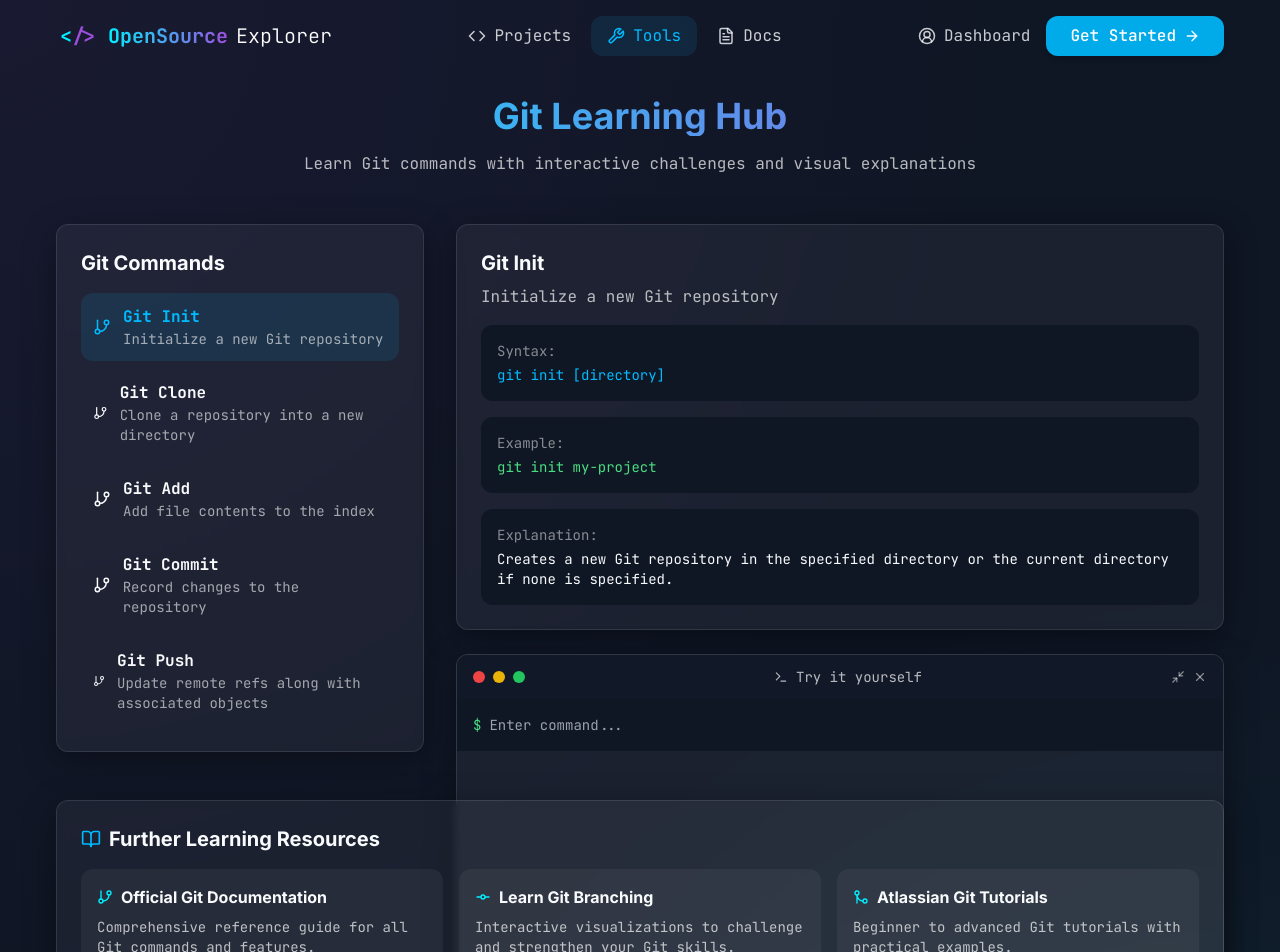
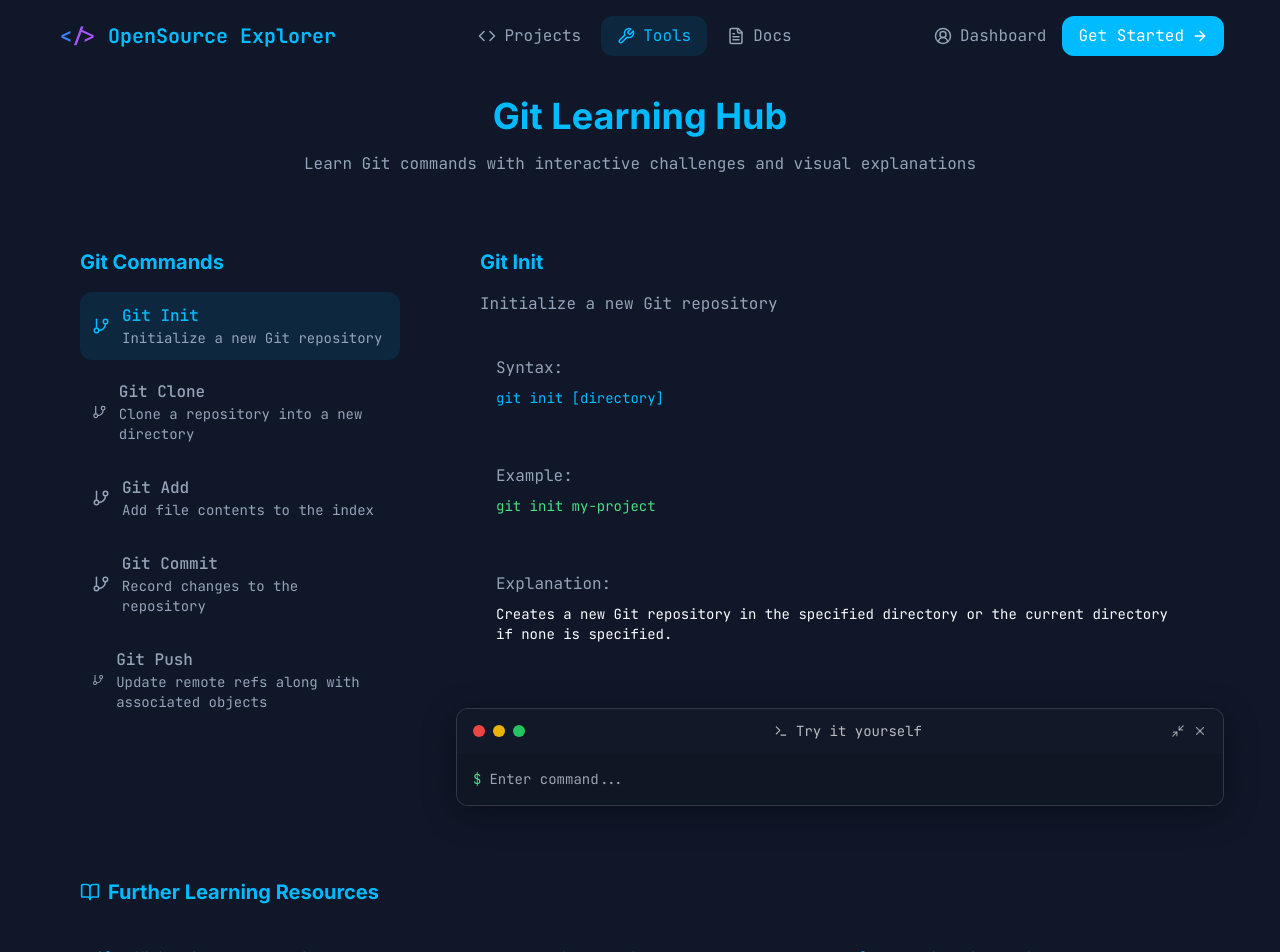
Before and after one commit to aneetk09/openhub, a React (Vite) app: page /tools/git-learning-hub in a window 1280 px wide. Shown: the top 952 px of the page. Built offline with nearby package versions, Linux system fonts and the light colour scheme; sample sign-in values are in the browser's storage.

Commit message:
Fix website links and adjustments
- Fix broken links across the website.
- Adjust items on the Git Learning Hub page.

```diff
--- a/src/components/Navbar.tsx
+++ b/src/components/Navbar.tsx
@@ -1,4 +1,3 @@
-
 import { useState, useEffect } from 'react';
 import { NavLink, useLocation, Link } from 'react-router-dom';
 import { motion } from 'framer-motion';
@@ -35,31 +34,26 @@ const Navbar = () => {
       animate={{ y: 0, opacity: 1 }}
       transition={{ duration: 0.5 }}
       className={`fixed top-0 left-0 right-0 z-50 px-6 py-4 transition-all duration-300 ${
-        scrolled ? 'glass shadow-glass' : 'bg-transparent'
+        scrolled ? 'glass-morphism' : 'bg-transparent'
       }`}
     >
       <div className="container mx-auto">
         <div className="flex items-center justify-between">
-          {/* Logo */}
-          <NavLink
+          <Link
             to="/"
-            className="flex items-center gap-2 text-xl font-bold text-white"
+            className="flex items-center gap-2 text-xl font-bold text-primary"
           >
             <motion.div
               whileHover={{ rotate: 180 }}
               transition={{ duration: 0.5 }}
-              className="flex items-center justify-center p-1 text-xl font-bold text-white"
+              className="flex items-center justify-center p-1"
             >
-              <span className="text-neon-blue">&lt;</span>
-              <span className="text-neon-purple">/&gt;</span>
+              <span className="text-blue-500">&lt;</span>
+              <span className="text-purple-500">/&gt;</span>
             </motion.div>
-            <span className="bg-gradient-blue-purple bg-clip-text text-transparent">
-              OpenSource
-            </span>
-            <span className="font-light">Explorer</span>
-          </NavLink>
+            <span>OpenSource Explorer</span>
+          </Link>
 
-          {/* Desktop Navigation */}
           <nav className="hidden md:flex items-center space-x-1">
             {navItems.map((item) => (
               <NavLink
@@ -69,37 +63,28 @@ const Navbar = () => {
                   relative px-4 py-2 rounded-lg flex items-center gap-2 transition-all duration-300
                   ${isActive
                     ? 'text-primary bg-primary/10'
-                    : 'text-foreground/80 hover:text-foreground hover:bg-white/5'}
+                    : 'text-muted-foreground hover:text-primary hover:bg-white/5'}
                 `}
               >
                 {item.icon}
                 {item.name}
-                {location.pathname === item.path && (
-                  <motion.span
-                    layoutId="navbar-indicator"
-                    className="absolute bottom-0 left-0 right-0 h-0.5 bg-gradient-blue-purple"
-                    animate={{ opacity: 1 }}
-                    transition={{ duration: 0.3 }}
-                  />
-                )}
               </NavLink>
             ))}
           </nav>
 
-          {/* Action Buttons */}
           <div className="hidden md:flex items-center space-x-4">
             <Link
               to="/dashboard"
-              className="flex items-center gap-2 text-foreground/80 hover:text-foreground transition-colors duration-300"
+              className="flex items-center gap-2 text-muted-foreground hover:text-primary transition-colors duration-300"
             >
               <UserCircle2 size={18} />
               <span>Dashboard</span>
             </Link>
             <Link
               to="/auth"
-              className="btn btn-primary flex items-center gap-2"
+              className="px-4 py-2 rounded-lg bg-primary text-primary-foreground hover:opacity-90 transition-opacity flex items-center gap-2"
             >
-              <span>Get Started</span>
+              Get Started
               <svg
                 xmlns="http://www.w3.org/2000/svg"
                 width="16"
@@ -118,9 +103,8 @@ const Navbar = () => {
             </Link>
           </div>
 
-          {/* Mobile Menu Button */}
           <button
-            className="md:hidden flex items-center text-foreground/80 hover:text-foreground"
+            className="md:hidden flex items-center text-muted-foreground hover:text-primary"
             onClick={() => setMobileMenuOpen(!mobileMenuOpen)}
             aria-label="Toggle menu"
           >
@@ -129,25 +113,25 @@ const Navbar = () => {
         </div>
       </div>
 
-      {/* Mobile Menu */}
       {mobileMenuOpen && (
         <motion.div
           initial={{ opacity: 0, height: 0 }}
           animate={{ opacity: 1, height: 'auto' }}
           exit={{ opacity: 0, height: 0 }}
           transition={{ duration: 0.3 }}
-          className="md:hidden glass mt-2 rounded-xl overflow-hidden"
+          className="md:hidden glass-morphism mt-2 rounded-xl overflow-hidden"
         >
           <div className="px-4 py-5 space-y-3">
             {navItems.map((item) => (
               <NavLink
                 key={item.name}
                 to={item.path}
+                onClick={() => setMobileMenuOpen(false)}
                 className={({ isActive }) => `
                   flex items-center gap-2 px-4 py-2 rounded-lg transition-all duration-300
                   ${isActive
                     ? 'text-primary bg-primary/10'
-                    : 'text-foreground/80 hover:text-foreground hover:bg-white/5'}
+                    : 'text-muted-foreground hover:text-primary hover:bg-white/5'}
                 `}
               >
                 {item.icon}
@@ -158,16 +142,18 @@ const Navbar = () => {
             <div className="pt-2 mt-2 border-t border-white/10 flex flex-col gap-3">
               <Link
                 to="/dashboard"
-                className="flex items-center gap-2 px-4 py-2 rounded-lg text-foreground/80 hover:text-foreground hover:bg-white/5 transition-all duration-300"
+                onClick={() => setMobileMenuOpen(false)}
+                className="flex items-center gap-2 px-4 py-2 rounded-lg text-muted-foreground hover:text-primary hover:bg-white/5 transition-all duration-300"
               >
                 <UserCircle2 size={18} />
                 <span>Dashboard</span>
               </Link>
               <Link
                 to="/auth"
-                className="btn btn-primary flex items-center justify-center gap-2"
+                onClick={() => setMobileMenuOpen(false)}
+                className="px-4 py-2 rounded-lg bg-primary text-primary-foreground hover:opacity-90 transition-opacity flex items-center justify-center gap-2"
               >
-                <span>Get Started</span>
+                Get Started
                 <svg
                   xmlns="http://www.w3.org/2000/svg"
                   width="16"
--- a/src/pages/GitLearningHub.tsx
+++ b/src/pages/GitLearningHub.tsx
@@ -1,4 +1,3 @@
-
 import { useState } from 'react';
 import { motion } from 'framer-motion';
 import { BookOpen, GitBranch, GitCommit, GitMerge } from 'lucide-react';
@@ -77,16 +76,16 @@ const GitLearningHub = () => {
   };
 
   return (
-    <div className="min-h-screen flex flex-col">
+    <div className="min-h-screen flex flex-col bg-background">
       <Navbar />
-      <main className="flex-grow pt-24 px-6 pb-20">
-        <div className="container mx-auto">
+      <main className="flex-grow pt-24 px-4 md:px-6 pb-20">
+        <div className="container mx-auto max-w-7xl">
           <div className="text-center mb-12">
             <motion.h1
               initial={{ opacity: 0, y: 20 }}
               animate={{ opacity: 1, y: 0 }}
               transition={{ duration: 0.5 }}
-              className="text-3xl md:text-4xl font-bold mb-4 bg-gradient-blue-purple bg-clip-text text-transparent"
+              className="text-3xl md:text-4xl font-bold mb-4 text-primary"
             >
               Git Learning Hub
             </motion.h1>
@@ -94,16 +93,16 @@ const GitLearningHub = () => {
               initial={{ opacity: 0, y: 20 }}
               animate={{ opacity: 1, y: 0 }}
               transition={{ duration: 0.5, delay: 0.1 }}
-              className="text-white/70 max-w-2xl mx-auto"
+              className="text-muted-foreground max-w-2xl mx-auto"
             >
               Learn Git commands with interactive challenges and visual explanations
             </motion.p>
           </div>
 
-          <div className="grid grid-cols-1 lg:grid-cols-3 gap-8 mb-12">
-            <div className="lg:col-span-1">
-              <div className="glass-card p-6 h-full">
-                <h2 className="text-xl font-bold mb-4">Git Commands</h2>
+          <div className="grid grid-cols-1 lg:grid-cols-12 gap-8 mb-12">
+            <div className="lg:col-span-4">
+              <div className="sticky top-24 glass-morphism rounded-lg p-6">
+                <h2 className="text-xl font-bold mb-4 text-primary">Git Commands</h2>
                 <div className="space-y-2">
                   {Object.entries(commands).map(([key, command]) => (
                     <button
@@ -112,12 +111,12 @@ const GitLearningHub = () => {
                       className={`w-full text-left p-3 rounded-lg transition-all flex items-center gap-3
                         ${activeCommand === key
                           ? 'bg-primary/10 text-primary'
-                          : 'hover:bg-white/5'}`}
+                          : 'hover:bg-white/5 text-muted-foreground hover:text-primary'}`}
                     >
                       <GitBranch size={18} />
                       <div>
-                        <div className="font-bold">{command.title}</div>
-                        <div className="text-sm text-white/60">{command.description}</div>
+                        <div className="font-medium">{command.title}</div>
+                        <div className="text-sm text-muted-foreground">{command.description}</div>
                       </div>
                     </button>
                   ))}
@@ -125,27 +124,30 @@ const GitLearningHub = () => {
               </div>
             </div>
 
-            <div className="lg:col-span-2">
-              <div className="glass-card p-6 mb-6">
-                <h2 className="text-xl font-bold mb-2">{commands[activeCommand as keyof typeof commands].title}</h2>
-                <p className="text-white/70 mb-4">{commands[activeCommand as keyof typeof commands].description}</p>
+            <div className="lg:col-span-8">
+              <div className="glass-morphism rounded-lg p-6 mb-6">
+                <h2 className="text-xl font-bold mb-4 text-primary">{commands[activeCommand as keyof typeof commands].title}</h2>
+                <p className="text-muted-foreground mb-6">{commands[activeCommand as keyof typeof commands].description}</p>
 
-                <div className="bg-dark-bg rounded-lg p-4 font-mono text-sm mb-4">
-                  <div className="text-white/50 mb-1">Syntax:</div>
-                  <div className="text-primary">{commands[activeCommand as keyof typeof commands].syntax}</div>
+                <div className="space-y-6">
+                  <div className="neo-blur rounded-lg p-4">
+                    <div className="text-muted-foreground mb-2">Syntax:</div>
+                    <div className="font-mono text-sm text-primary">{commands[activeCommand as keyof typeof commands].syntax}</div>
                   </div>
 
-                <div className="bg-dark-bg rounded-lg p-4 font-mono text-sm mb-4">
-                  <div className="text-white/50 mb-1">Example:</div>
-                  <div className="text-green-400">{commands[activeCommand as keyof typeof commands].example}</div>
+                  <div className="neo-blur rounded-lg p-4">
+                    <div className="text-muted-foreground mb-2">Example:</div>
+                    <div className="font-mono text-sm text-green-400">{commands[activeCommand as keyof typeof commands].example}</div>
                   </div>
 
-                <div className="bg-dark-bg rounded-lg p-4 text-sm">
-                  <div className="text-white/50 mb-1">Explanation:</div>
-                  <div>{commands[activeCommand as keyof typeof commands].explanation}</div>
+                  <div className="neo-blur rounded-lg p-4">
+                    <div className="text-muted-foreground mb-2">Explanation:</div>
+                    <div className="text-sm text-foreground">{commands[activeCommand as keyof typeof commands].explanation}</div>
+                  </div>
                 </div>
               </div>
 
+              <div className="glass-morphism rounded-lg">
                 <CommandLine
                   title="Try it yourself"
                   onCommandEnter={handleCommandExecution}
@@ -153,54 +155,57 @@ const GitLearningHub = () => {
                 />
               </div>
             </div>
+          </div>
 
-          <div className="glass-card p-6 mb-12">
-            <h2 className="text-xl font-bold mb-4 flex items-center gap-2">
-              <BookOpen size={20} className="text-primary" />
+          <div className="glass-morphism rounded-lg p-6 mb-12">
+            <h2 className="text-xl font-bold mb-6 flex items-center gap-2 text-primary">
+              <BookOpen size={20} />
               Further Learning Resources
             </h2>
-            <div className="grid grid-cols-1 md:grid-cols-3 gap-4">
+            <div className="grid grid-cols-1 md:grid-cols-3 gap-6">
               <a
                 href="https://git-scm.com/doc"
                 target="_blank"
                 rel="noopener noreferrer"
-                className="p-4 rounded-lg bg-white/5 hover:bg-white/10 transition-colors"
+                className="neo-blur rounded-lg p-4 hover:bg-white/10 transition-colors"
               >
-                <h3 className="font-bold mb-2 flex items-center gap-2">
-                  <GitBranch size={16} className="text-neon-blue" />
+                <h3 className="font-bold mb-2 flex items-center gap-2 text-primary">
+                  <GitBranch size={16} />
                   Official Git Documentation
                 </h3>
-                <p className="text-sm text-white/70">Comprehensive reference guide for all Git commands and features.</p>
+                <p className="text-sm text-muted-foreground">Comprehensive reference guide for all Git commands and features.</p>
               </a>
               <a
                 href="https://learngitbranching.js.org/"
                 target="_blank"
                 rel="noopener noreferrer"
-                className="p-4 rounded-lg bg-white/5 hover:bg-white/10 transition-colors"
+                className="neo-blur rounded-lg p-4 hover:bg-white/10 transition-colors"
               >
-                <h3 className="font-bold mb-2 flex items-center gap-2">
-                  <GitCommit size={16} className="text-neon-blue" />
+                <h3 className="font-bold mb-2 flex items-center gap-2 text-primary">
+                  <GitCommit size={16} />
                   Learn Git Branching
                 </h3>
-                <p className="text-sm text-white/70">Interactive visualizations to challenge and strengthen your Git skills.</p>
+                <p className="text-sm text-muted-foreground">Interactive visualizations to challenge and strengthen your Git skills.</p>
               </a>
               <a
                 href="https://www.atlassian.com/git/tutorials"
                 target="_blank"
                 rel="noopener noreferrer"
-                className="p-4 rounded-lg bg-white/5 hover:bg-white/10 transition-colors"
+                className="neo-blur rounded-lg p-4 hover:bg-white/10 transition-colors"
               >
-                <h3 className="font-bold mb-2 flex items-center gap-2">
-                  <GitMerge size={16} className="text-neon-blue" />
+                <h3 className="font-bold mb-2 flex items-center gap-2 text-primary">
+                  <GitMerge size={16} />
                   Atlassian Git Tutorials
                 </h3>
-                <p className="text-sm text-white/70">Beginner to advanced Git tutorials with practical examples.</p>
+                <p className="text-sm text-muted-foreground">Beginner to advanced Git tutorials with practical examples.</p>
               </a>
             </div>
           </div>
 
           <div className="text-center">
-            <button className="btn btn-primary">Interactive Challenges Coming Soon</button>
+            <button className="px-6 py-3 rounded-lg bg-primary text-primary-foreground font-medium hover:opacity-90 transition-opacity">
+              Interactive Challenges Coming Soon
+            </button>
           </div>
         </div>
       </main>
```
Lines whose indentation alone changed are shown as unchanged.
